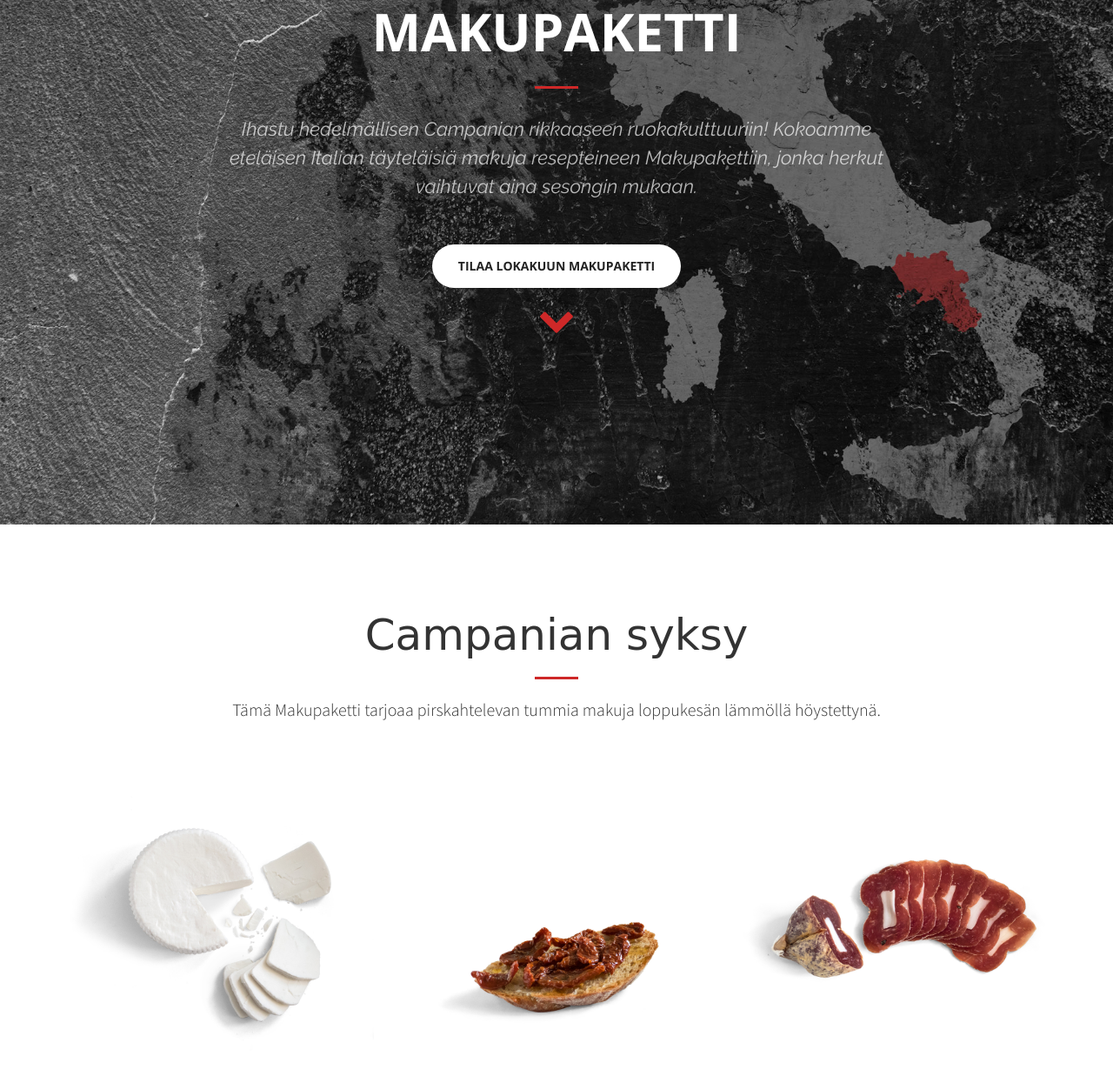
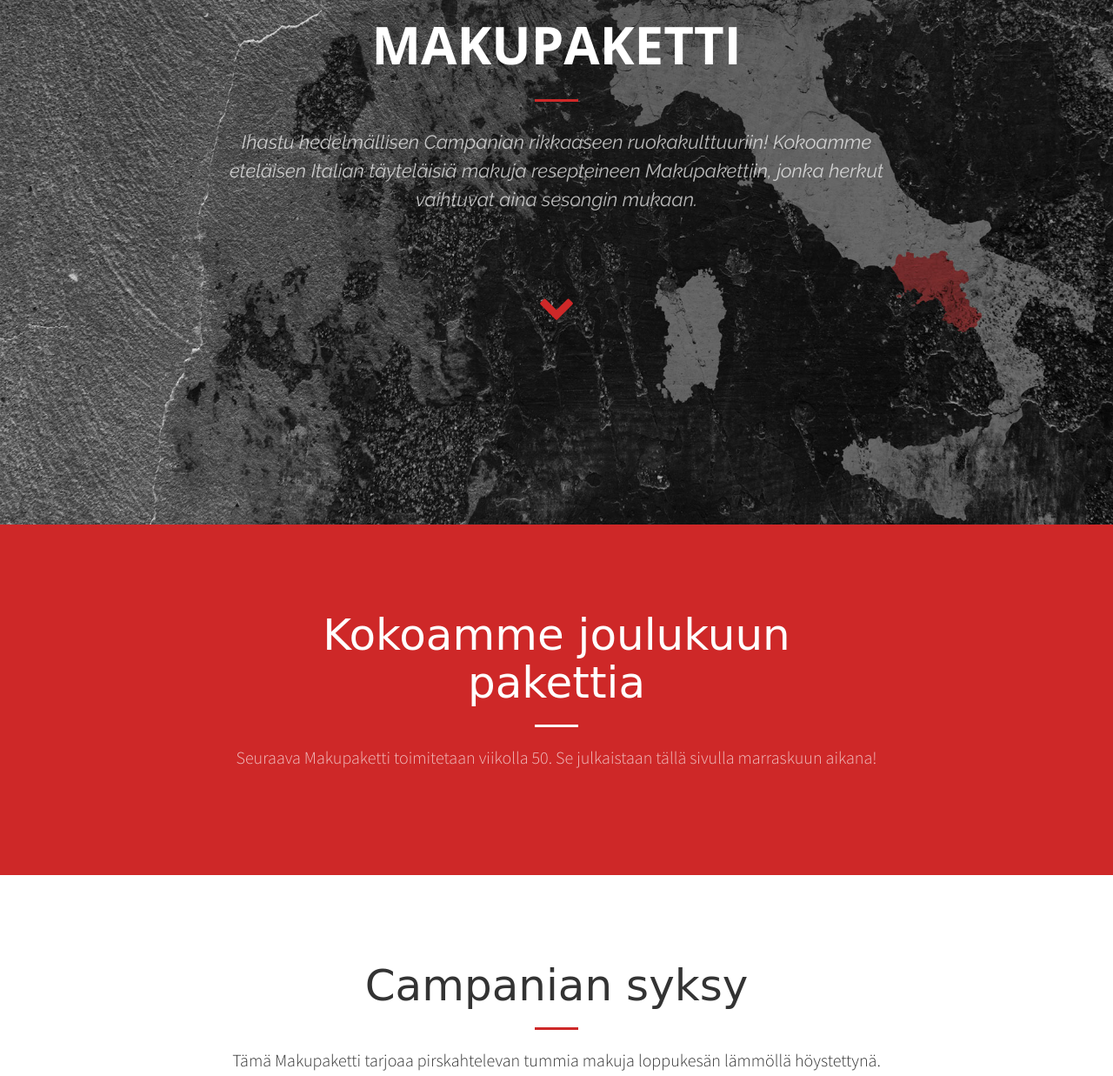
Before and after one commit to Pinjay/Makulia, a website: page makupaketti.html in a window 1280 px wide. Shown: the part 197-1434 px from the top of the page at 87% size. Drawn offline with nearby package versions, Linux system fonts and the light colour scheme; files that its build step writes are made by us from their sources; a web font is replaced by a local one.

Commit message:
coming soon new makupaketti

```diff
--- a/makupaketti.html
+++ b/makupaketti.html
@@ -77,7 +77,7 @@
                 <h1 id="homeHeading">Makupaketti</h1>
                 <hr>
                 <p>Ihastu hedelmällisen Campanian rikkaaseen ruokakulttuuriin! Kokoamme eteläisen Italian täyteläisiä makuja resepteineen Makupakettiin, jonka herkut vaihtuvat aina sesongin mukaan.</p>
-                <a href="/tilaa" class="page-scroll btn btn-default btn-xl sr-button">Tilaa lokakuun Makupaketti</a>
+                <!-- <a href="/tilaa" class="page-scroll btn btn-default btn-xl sr-button">Tilaa lokakuun Makupaketti</a> -->
                 <br>
                 <a href="#makupaketti" class="btn btn-xl btn-primary-outline page-scroll">
                     <i class="fa fa-3x fa-chevron-down" aria-hidden="true"></i>
@@ -89,20 +89,19 @@
 <!--
 
 -->
-<!--
-    <section class="bg-primary" id="makupaketti">
+
+    <section class="bg-primary">
         <div class="container">
             <div class="row">
                 <div class="col-lg-8 col-lg-offset-2 text-center">
-                    <h2 class="section-heading">Makupaketti</h2>
+                    <h2 class="section-heading">Kokoamme joulukuun pakettia</h2>
                     <hr class="light">
-                    <p class="text-faded">Koe Molempain Sisiliain kuningaskunnan rikas ruokakulttuuri. Kokoamme eteläisen Italian täyteläisiä makuja sesongin mukaan vaihtuvaan Makupakettiin.</p>
-                    <a href="https://www.paypal.com/cgi-bin/webscr?cmd=_s-xclick&hosted_button_id=9KVHM4KYXFKG2" target="_blank" class="page-scroll btn btn-default btn-xl sr-button">Tilaa lokakuun Makupaketti</a>
+                    <p class="text-faded">Seuraava Makupaketti toimitetaan viikolla 50. Se julkaistaan tällä sivulla marraskuun aikana!</p>
                 </div>
             </div>
         </div>
     </section>
--->
+
     <section id="makupaketti">
 
         <div class="container">
@@ -180,10 +179,13 @@
                     <h2 class="section-heading">69 €</h2>
                     <p>Toimitettuna kotiovellesi Helsingissä</p>
                     <hr class="primary">
+                    <p>Kokoamme juuri nyt joulun Makupakettia. Se julkaistaan tällä sivulla marraskuun aikana.</p>
+                    <!--
                     <p>Makupaketin valikoima vaihtuu noin joka toinen kuukausi. Campanian syksy -paketti on tilattavissa 30.10. saakka ja se toimitetaan sinulle 10.11. mennessä.</p>
                 </div>
                 <div class="col-lg-12 col-md-12 col-sm-12 text-center">
                     <a href="/tilaa" class="btn btn-primary btn-xl page-scroll" style="white-space:normal !important; word-wrap: break-word; word-break: normal">Tilaa Makupaketti tästä</a>
+                    -->
                 </div>
             </div>
         </div>
```
